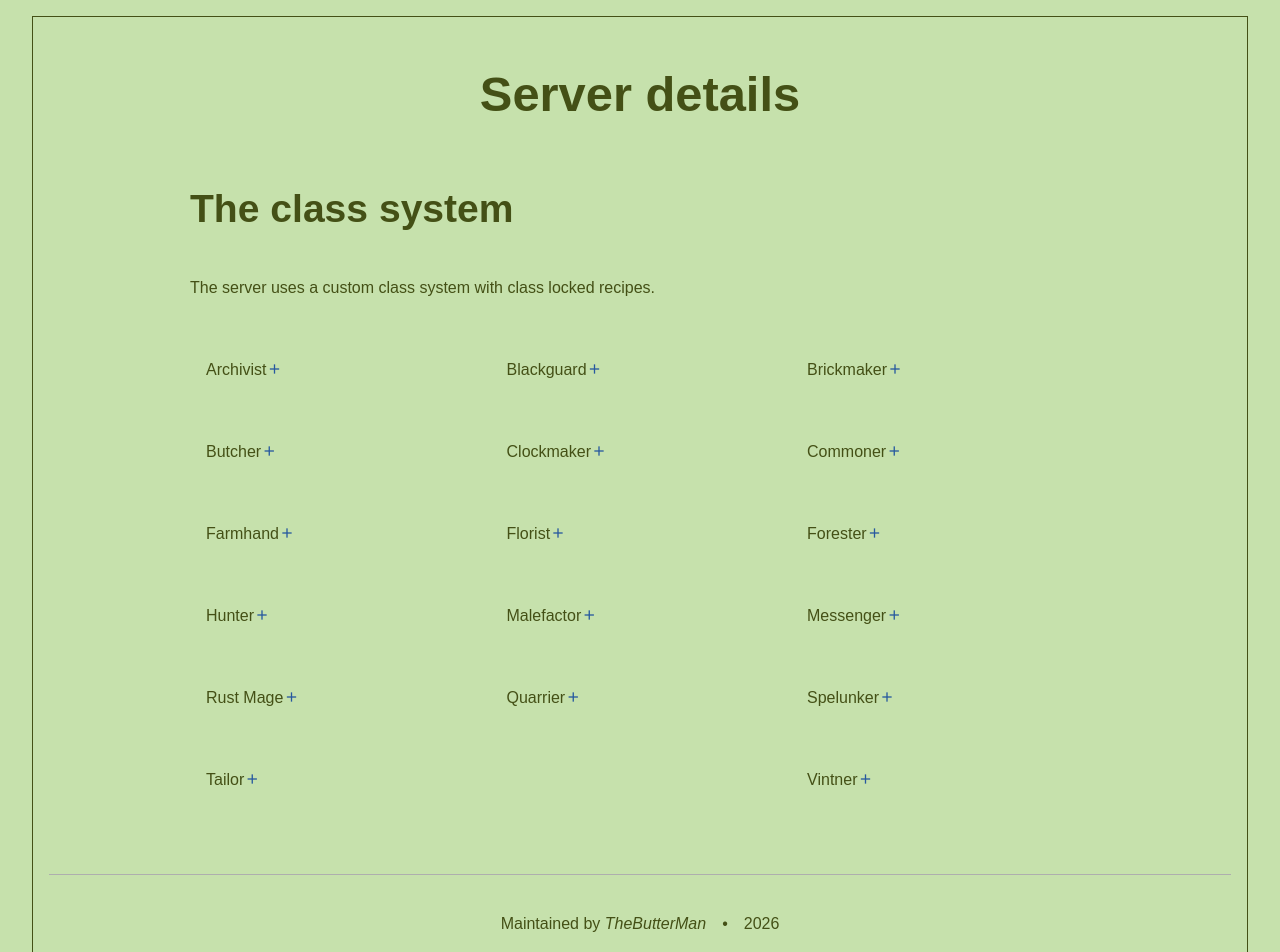
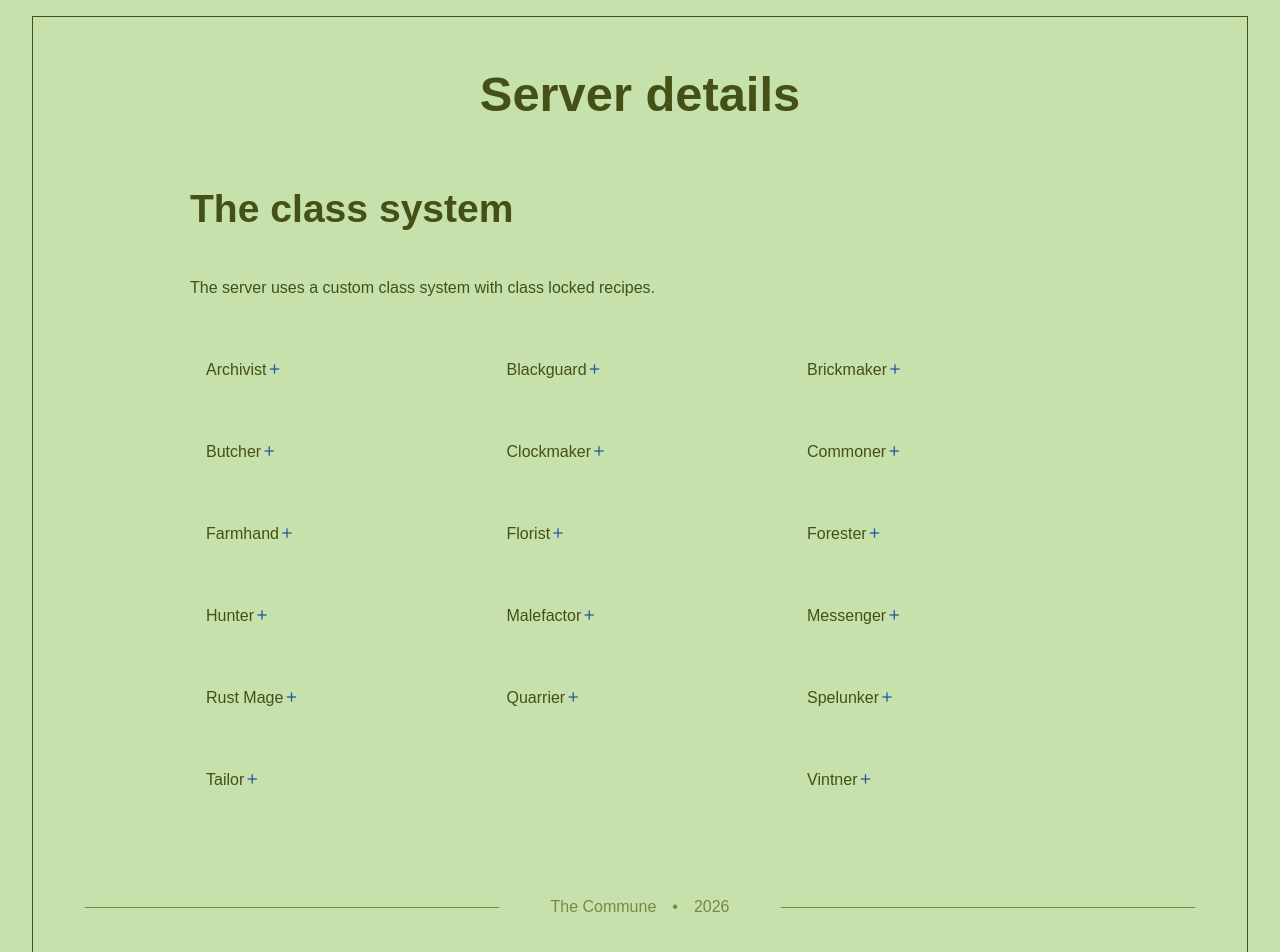
Before and after one commit to f-sage/the-commune-fe, a Next.js app: page /about in a window 1280 px wide. Shown: the top 952 px of the page. Built offline with nearby package versions, Linux system fonts and the light colour scheme; a web font is replaced by a local one.

Commit message:
Style the footer

```diff
--- a/src/app/layout.css
+++ b/src/app/layout.css
@@ -23,6 +23,7 @@ html {
   --text-color: #445016;
   --background-color: #c6e1ac;
   --accent-color: #e5ff80ff;
+  --lowkey-color: #7a8844;
 }
 
 body {
@@ -43,3 +44,8 @@ h1 .loud {
   padding: 1em;
   border: 1px solid var(--text-color);
 }
+
+hr {
+  border: 0;
+  border-top: 1px solid var(--lowkey-color);
+}
--- a/src/components/Footer.css
+++ b/src/components/Footer.css
@@ -1,7 +1,6 @@
 /* FOOTER */
 footer {
   display: flex;
-  flex-direction: column;
   justify-content: center;
   align-items: center;
   height: fit-content;
@@ -10,10 +9,7 @@ footer {
 }
 
 footer hr {
-  width: 100%;
-  border: none;
-  height: 1px;
-  background-color: #aeaeae;
+  width: 35%;
 }
 
 footer ul {
@@ -37,3 +33,7 @@ footer ul li:not(:last-child)::after {
     content: "";
   }
 }
+
+footer {
+  color: var(--lowkey-color);
+}
--- a/src/components/Footer.tsx
+++ b/src/components/Footer.tsx
@@ -5,11 +5,10 @@ export const Footer = () => {
     <footer>
       <hr />
       <ul>
-        <li>
-          Maintained by <em>TheButterMan</em>
-        </li>
+        <li>The Commune</li>
         <li>2026</li>
       </ul>
+      <hr />
     </footer>
   );
 };
```
